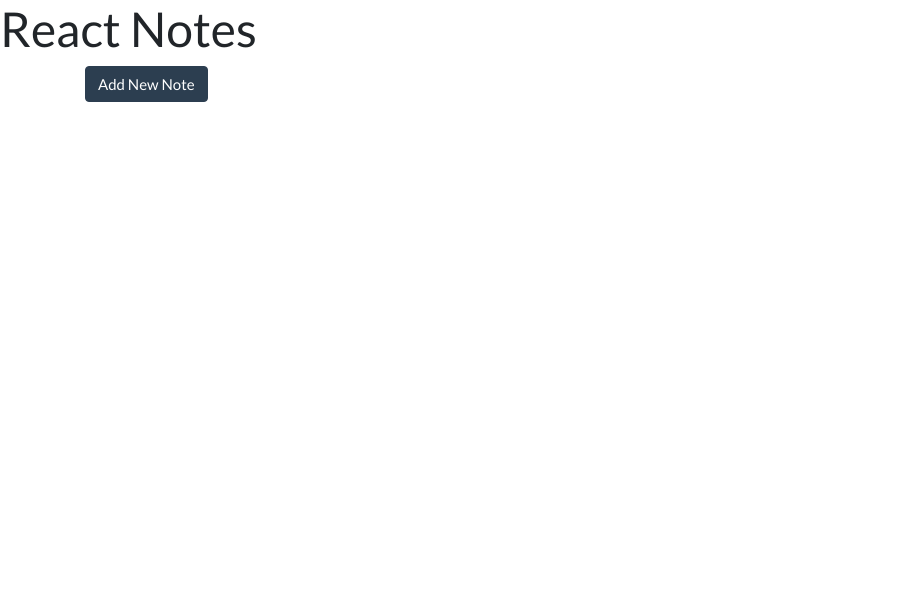
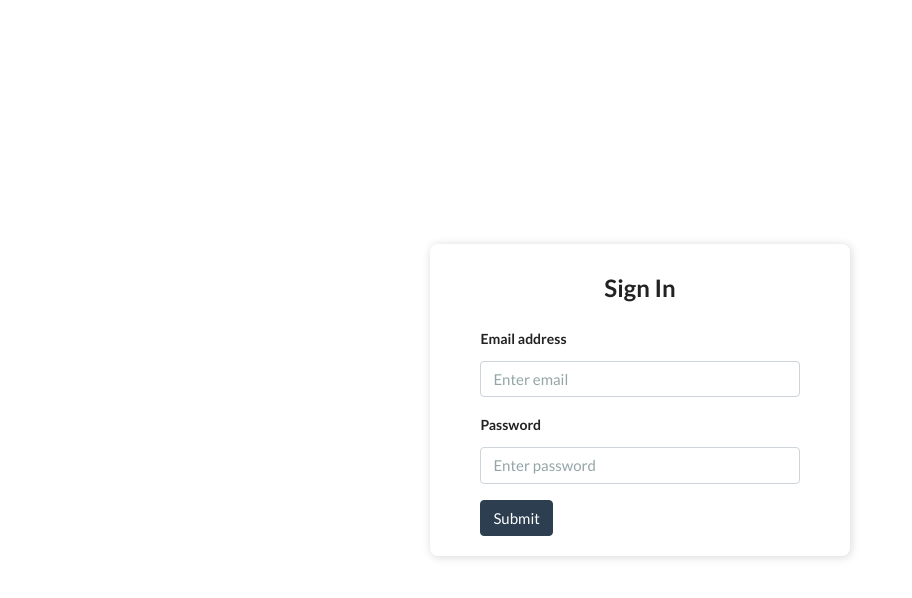
Before and after one commit to AnamariaMantescu/Proiect-Tehnologii-Web, a React (Create React App) app in the folder client/: page / in a window 1280 px wide. Shown: the top 598 px of the page, without its empty margins (0-912 px from the left). Built offline with nearby package versions, Linux system fonts and the light colour scheme.

Commit message:
create login page

```diff
--- a/client/src/App.js
+++ b/client/src/App.js
@@ -1,15 +1,17 @@
-import React from 'react'
-import { Route, Routes } from 'react-router-dom'
-import Home from './pages/Home'
-import Note from './pages/Note'
+import React from "react";
+import { Route, Routes } from "react-router-dom";
+import Home from "./pages/Home";
+import Login from "./pages/Login";
+import Note from "./pages/Note";
 
 const App = () => {
   return (
     <Routes>
-    <Route exact path="/" element={<Home />} />
-    <Route path="/note" exact element={<Note/>} />
-  </Routes>
-  )
-}
+      <Route exact path="/" element={<Login />} />
+      <Route exact path="/Home" element={<Home />} />
+      <Route path="/note" exact element={<Note />} />
+    </Routes>
+  );
+};
 
-export default App
+export default App;
--- a/client/src/pages/Home.js
+++ b/client/src/pages/Home.js
@@ -1,17 +1,21 @@
-import React from "react";
+import React, { useEffect } from "react";
 import { useDispatch, useSelector } from "react-redux";
-import { Link, useNavigate } from "react-router-dom";
+import { Link, useLocation, useNavigate } from "react-router-dom";
 import parse from "html-react-parser";
 import { deleteNote } from "../redux/notesSlice";
 
 const Home = () => {
   //Use the useNavigate hook to navigate & send props
   const navigate = useNavigate();
+
+  const location = useLocation(); //use the useLocation hook to get props
+
   // Use the useSelector hook to get the notes from the Redux store
   const notes = useSelector((state) => state.notes);
   // Use the useDispatch hook to dispatch the deleteNote action
   const dispatch = useDispatch();
 
+  const {login}= location.state
   // Function to handle deleting a note
   const handleDelete = (id) => {
     // Dispatch the deleteNote action with the ID of the note to delete
@@ -20,6 +24,14 @@
   const handleClick = (item) => {
     navigate("/note", { state: { item: item } });
   };
+  useEffect(()=>{
+   console.log('login',login)
+   if(!login){
+    navigate('/')
+   }
+  },[login, navigate])
+
+
   return (
     <div className="App">
       <h1>React Notes</h1>
--- /dev/null
+++ b/client/src/pages/Login.css
@@ -0,0 +1,35 @@
+.Auth-form-container {
+    display: flex;
+    justify-content: center;
+    align-items: center;
+    width: 100vw;
+    height: 100vh;
+  }
+
+  .Auth-form {
+    width: 420px;
+    box-shadow: rgb(0 0 0 / 16%) 1px 1px 10px;
+    padding-top: 30px;
+    padding-bottom: 20px;
+    border-radius: 8px;
+    background-color: white;
+  }
+
+  .Auth-form-content {
+    padding-left: 12%;
+    padding-right: 12%;
+  }
+
+  .Auth-form-title {
+    text-align: center;
+    margin-bottom: 1em;
+    font-size: 24px;
+    color: rgb(34, 34, 34);
+    font-weight: 800;
+  }
+
+  label {
+    font-size: 14px;
+    font-weight: 600;
+    color: rgb(34, 34, 34);
+  }
--- /dev/null
+++ b/client/src/pages/Login.js
@@ -0,0 +1,41 @@
+import React from "react";
+import { useNavigate } from "react-router-dom";
+import './Login.css'
+const Login = () => {
+    const navigate=useNavigate()
+    const handleSubmit=()=>{
+        navigate("/home", { state: { login: true } });
+    }
+    return (
+        <div className="Auth-form-container">
+          <form className="Auth-form">
+            <div className="Auth-form-content">
+              <h3 className="Auth-form-title">Sign In</h3>
+              <div className="form-group mt-3">
+                <label>Email address</label>
+                <input
+                  type="email"
+                  className="form-control mt-1"
+                  placeholder="Enter email"
+                />
+              </div>
+              <div className="form-group mt-3">
+                <label>Password</label>
+                <input
+                  type="password"
+                  className="form-control mt-1"
+                  placeholder="Enter password"
+                />
+              </div>
+              <div className="d-grid gap-2 mt-3">
+                <button type="submit" className="btn btn-primary" onClick={handleSubmit}>
+                  Submit
+                </button>
+              </div>
+            </div>
+          </form>
+        </div>
+      )
+    }
+
+export default Login;
--- a/client/src/pages/Note.js
+++ b/client/src/pages/Note.js
@@ -122,7 +122,8 @@
           "custom-color",
         ],
       },
-      {background: [
+      {
+        background: [
           "#000000",
           "#e60000",
           "#ff9900",
@@ -159,7 +160,8 @@
           "#002966",
           "#3d1466",
           "custom-color",
-      ],}
+        ],
+      },
     ],
 
     [
```
Also changed, not shown: 1 other file (tests, documents, lock files or other folders). Lines whose indentation alone changed are shown as unchanged.
